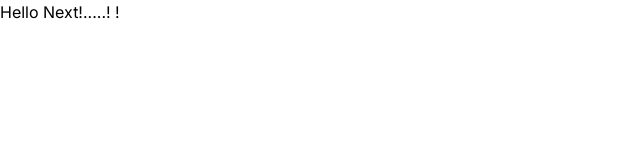
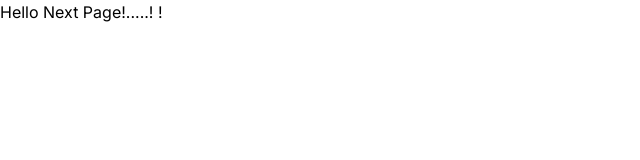
Before and after one commit to MadhavSahi/NextJS-Project, a Next.js app in the folder nextjs-app/: page / in a window 1280 px wide. Shown: the top 160 px of the page, without its empty margins (0-640 px from the left). Built offline with nearby package versions, Linux system fonts and the light colour scheme.

Commit message:
layout page added for signup page

```diff
--- a/nextjs-app/app/page.tsx
+++ b/nextjs-app/app/page.tsx
@@ -4,7 +4,7 @@ export default function Home() {
   return (
     <>
       <div>
-        <p>Hello Next!.....! !</p>
+        <p>Hello Next Page!.....! !</p>
       </div>
     </>
   );
```
